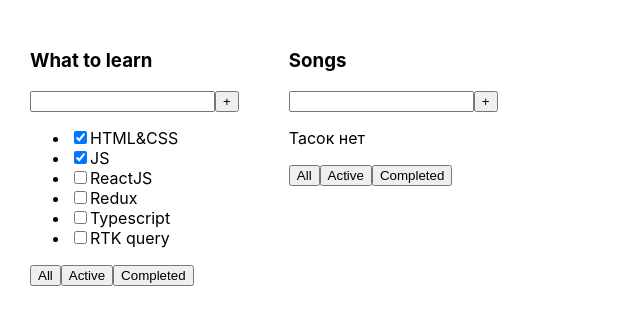
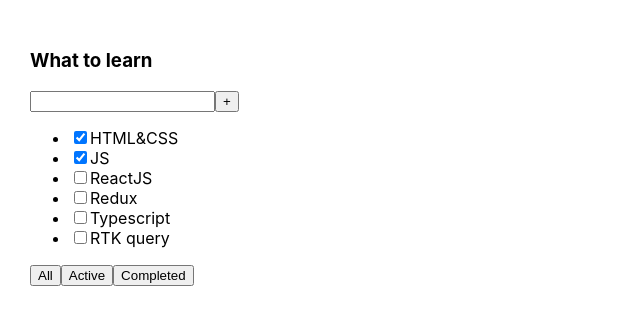
Before and after one commit to nikitastas/todolist_2, a React (Create React App) app: page / in a window 1280 px wide. Shown: the top 324 px of the page, without its empty margins (0-640 px from the left). Built offline with nearby package versions, Linux system fonts and the light colour scheme.

Commit message:
Remove second Todolist

```diff
--- a/src/App.tsx
+++ b/src/App.tsx
@@ -8,7 +8,7 @@ export type TaskType = {
 }
 
 function App() {
-	const tasks1: Array<TaskType> = [
+	const tasks: Array<TaskType> = [
 		{ id: 1, title: 'HTML&CSS', isDone: true },
 		{ id: 2, title: 'JS', isDone: true },
 		{ id: 3, title: 'ReactJS', isDone: false },
@@ -17,16 +17,10 @@ function App() {
 		{ id: 6, title: 'RTK query', isDone: false },
 	]
 
-	const tasks2: Array<TaskType> = [
-		// { id: 1, title: 'Hello world', isDone: true },
-		// { id: 2, title: 'I am Happy', isDone: false },
-		// { id: 3, title: 'Yo', isDone: false },
-	]
 
 	return (
 		<div className="App">
-			<Todolist title="What to learn" tasks={tasks1} />
-			<Todolist title="Songs" tasks={tasks2}/>
+			<Todolist title="What to learn" tasks={tasks} />
 		</div>
 	);
 }
```
